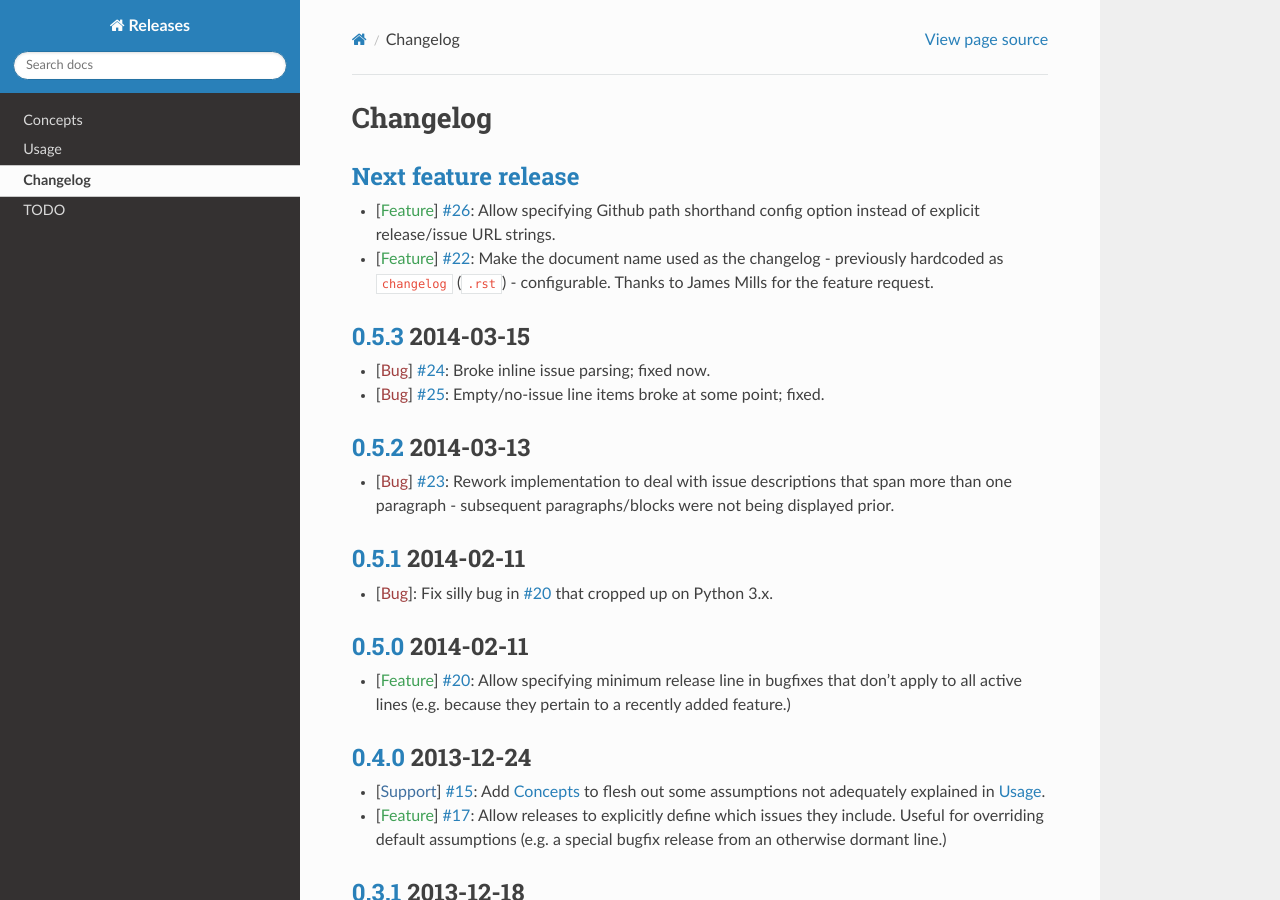
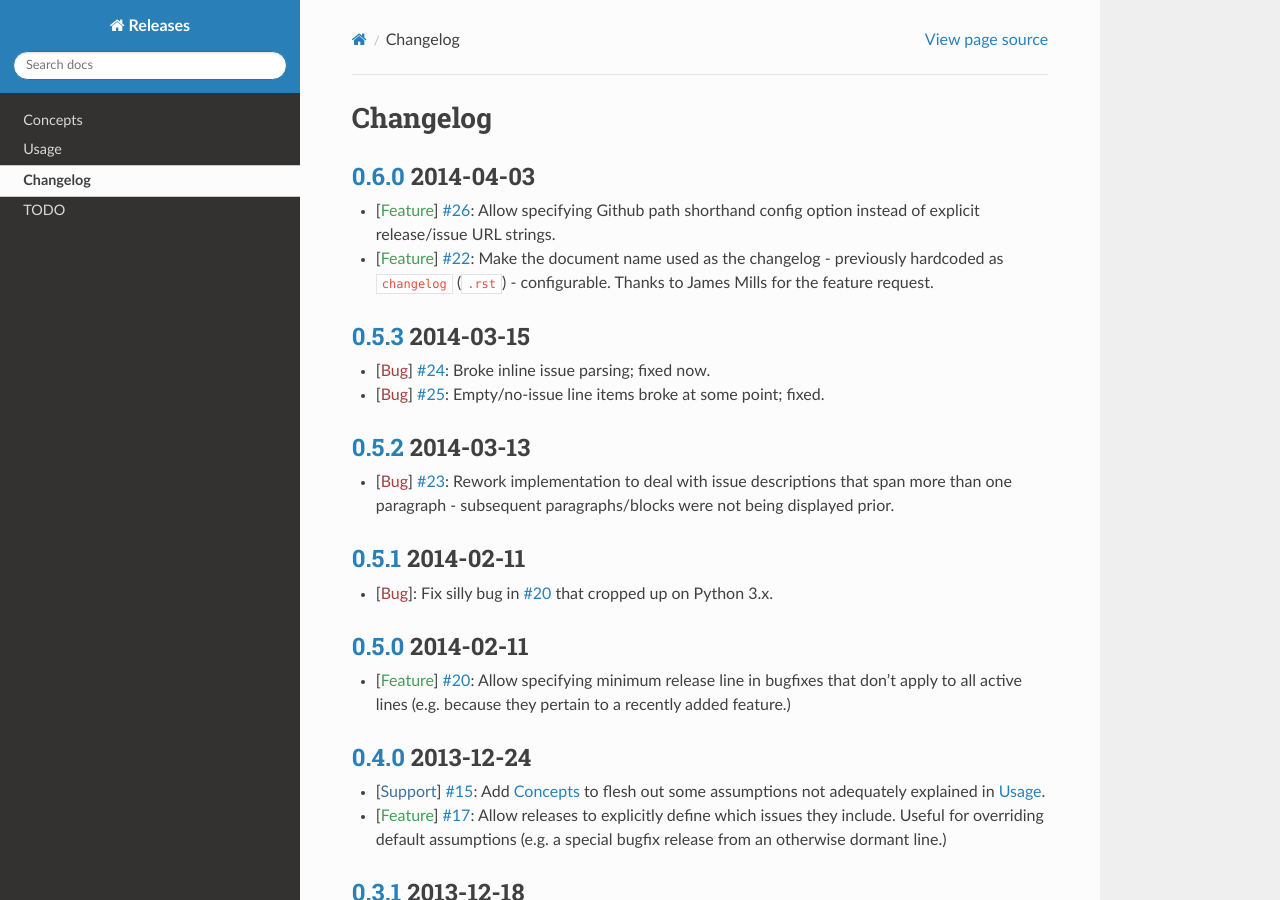
Before and after one commit to bitprophet/releases, a Sphinx documentation site: the page built from docs/changelog.rst, in a window 1280 px wide and 900 px high. Built offline with Sphinx 7.4.7 and the Read the Docs theme 2.0.0, drawn with Linux system fonts in a browser that asks for light colours.

Commit message:
Changelog for release

```diff
--- a/docs/changelog.rst
+++ b/docs/changelog.rst
@@ -2,6 +2,7 @@
 Changelog
 =========
 
+* :release:`0.6.0 <2014-04-03>`
 * :feature:`22` Make the document name used as the changelog - previously
   hardcoded as ``changelog`` (``.rst``) - configurable. Thanks to James Mills
   for the feature request.
```
